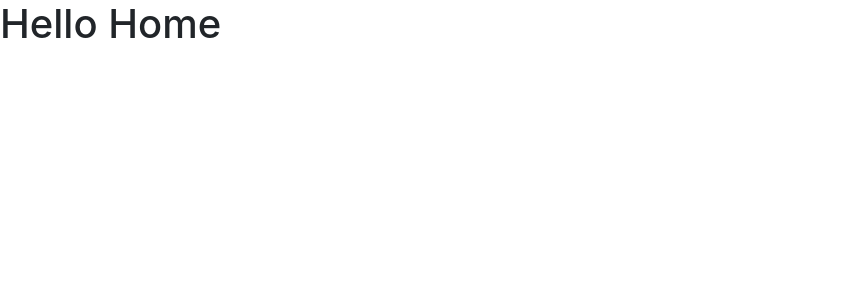
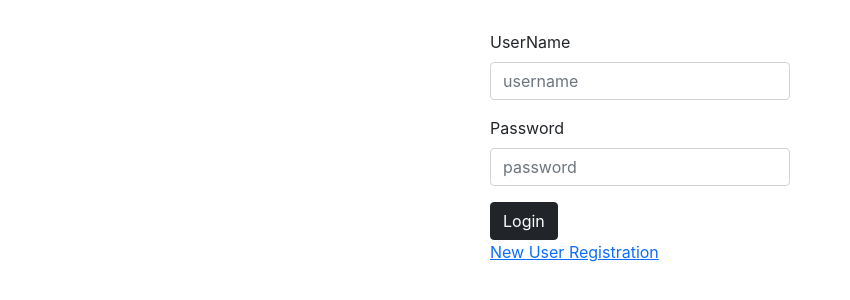
Before and after one commit to ashish-singh96/ecart, a React (Create React App) app: page / in a window 1280 px wide. Shown: the top 300 px of the page, without its empty margins (0-850 px from the left). Built offline with nearby package versions, Linux system fonts and the light colour scheme.

Commit message:
Local Storage

```diff
--- a/src/App.js
+++ b/src/App.js
@@ -8,12 +8,19 @@ import SignUp from './components/SignUp';
 import Login from './components/Login';
 import { Switch } from 'react-router-dom/cjs/react-router-dom';
 import { Route } from 'react-router-dom';
+import { useEffect,useState } from 'react';
+
 function App() {
+  const[user,setUser]=useState('');
+  useEffect(() => {
+    setUser(localStorage.getItem('userName')?localStorage.getItem('userName'):'');
+  },[]);
+
   return (
     <>
       <Switch>
         <Route exact path={'/'}>
-          <Home />
+          {user?<Home />:<Login setUser={setUser}/>}
         </Route>
         <Route path={'/login'}>
           <Login />
--- a/src/components/Home.js
+++ b/src/components/Home.js
@@ -2,10 +2,25 @@ import React from 'react'
 
 const Home = () => {
   return (
-    <div>
-       <h1>Hello Home</h1>
-    </div>
-
+  <nav className="navbar navbar-expand-lg navbar-green bg-light">
+  <a className="navbar-brand" href="#">Home</a>
+  <button className="navbar-toggler" type="button" data-toggle="collapse" data-target="#navbarNav" aria-controls="navbarNav" aria-expanded="false" aria-label="Toggle navigation">
+    <span className="navbar-toggler-icon"></span>
+  </button>
+  <div className="collapse navbar-collapse" id="navbarNav">
+    <ul className="navbar-nav">
+      <li className="nav-item active">
+        <a className="nav-link" href="#">About <span className="sr-only"></span></a>
+      </li>
+      <li className="nav-item">
+        <a className="nav-link" href="#">Contact</a>
+      </li>
+      <li className="nav-item">
+        <a className="nav-link" href="#">Activity</a>
+      </li>
+    </ul>
+  </div>
+</nav>
   )
 }
 
--- a/src/components/Login.js
+++ b/src/components/Login.js
@@ -1,57 +1,48 @@
-import React,{useState} from 'react'
-import { Link } from 'react-router-dom';
+import React, { useState } from 'react'
+import { Link, useHistory } from 'react-router-dom';
 
-const Login = () => {
-    /*
-    first way
-    const [username, setUserName] = useState('');
-    const [password, setpassword] = useState('');
+const Login = (props) => {
+    const history = useHistory();
+    const [logInDetails, setOriginalDetails] = useState({
+        userName: '',
+        password: '',
+    });
 
-    const handleUserName=(event)=>{
-        setUserName(event.target.value);
+    const handleChange = (event) => {
+        const { name, value } = event.target;
+        setOriginalDetails({ ...logInDetails, [name]: value });
     }
-    const handlePassword=(event)=>{
-        setpassword(event.target.value);
+    const handleSubmit = (event) => {
+        event.preventDefault();
+        console.log(logInDetails);
+        if (logInDetails.userName != '' && logInDetails.password != '') {
+            localStorage.setItem("userName", logInDetails.userName);
+            props.setUser(logInDetails.userName);
+            history.push('/');
+        }else{
+            alert("please fill all details");
+        }
     }
-    const handleSubmit=(event)=>{
-        event.preventDefault();
-        console.log(username);
-        console.log(password);
-    }
-    */
-
-   const[logInDetails,setOriginalDetails]=useState({
-    userName:'',
-    password:'',
-   });
-   const handleChange = (event)=>{
-    const{name,value}=event.target;
-    setOriginalDetails({...setOriginalDetails,[name]:value});
-   }
-   const handleSubmit=(event)=>{
-        event.preventDefault();
-        console.log(setOriginalDetails);
-   }
 
     return (
         <div className='home'>
-            <form className='myform'>
+            <div className='myform'>
                 <div className="mb-3">
                     <label className="form-label" >UserName</label>
-                    <input type="text" name="username"  onChange={(event=>handleChange(event))} className="form-control" placeholder='username' />
+                    <input type="text" name="userName" onChange={(event => handleChange(event))} className="form-control" placeholder='username' />
                 </div>
 
                 <div className="mb-3">
                     <label className="form-label">Password</label>
-                    <input type="password" name="phone" onChange={(event=>handleChange(event))}className="form-control" placeholder='password' />
+                    <input type="password" name="password" onChange={(event => handleChange(event))} className="form-control" placeholder='password' />
                 </div>
 
 
 
 
-                <button  onClick={(e)=> handleSubmit(e)} className="btn btn-dark">Login</button>
+                <button onClick={(e) => handleSubmit(e)} className="btn btn-dark">Login</button>
                 <p><Link to={'/signup'}>New User Registration</Link></p>
-            </form>
+            </div>
 
         </div>
     )
--- a/src/components/SignUp.js
+++ b/src/components/SignUp.js
@@ -1,6 +1,5 @@
 import React,{useState} from 'react'
 import { Link } from 'react-router-dom';
-import Login from './Login';
 
 const SignUp = () => {
     /*
```
Also changed, not shown: src/App.css (line endings or trailing spaces).
